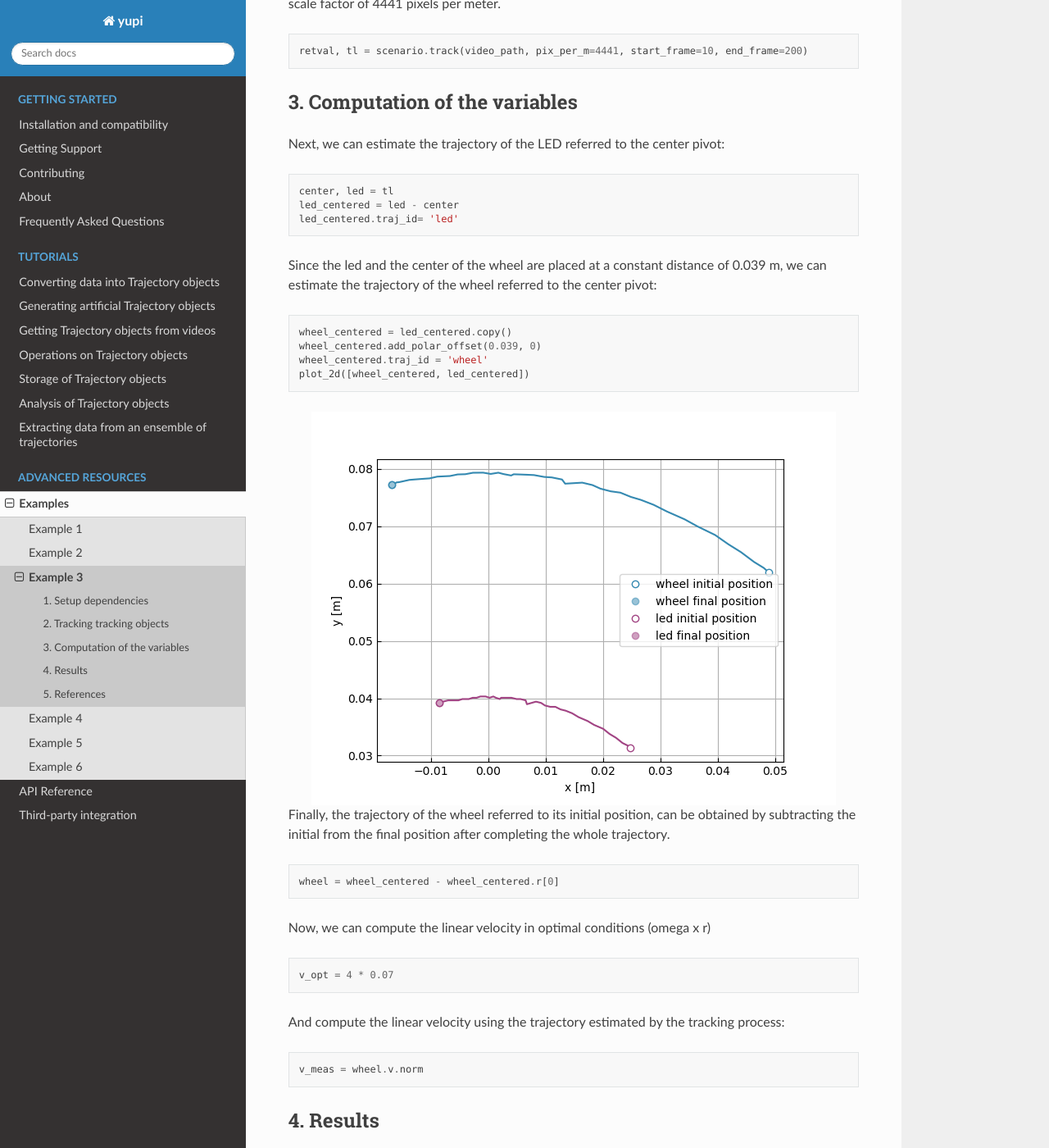
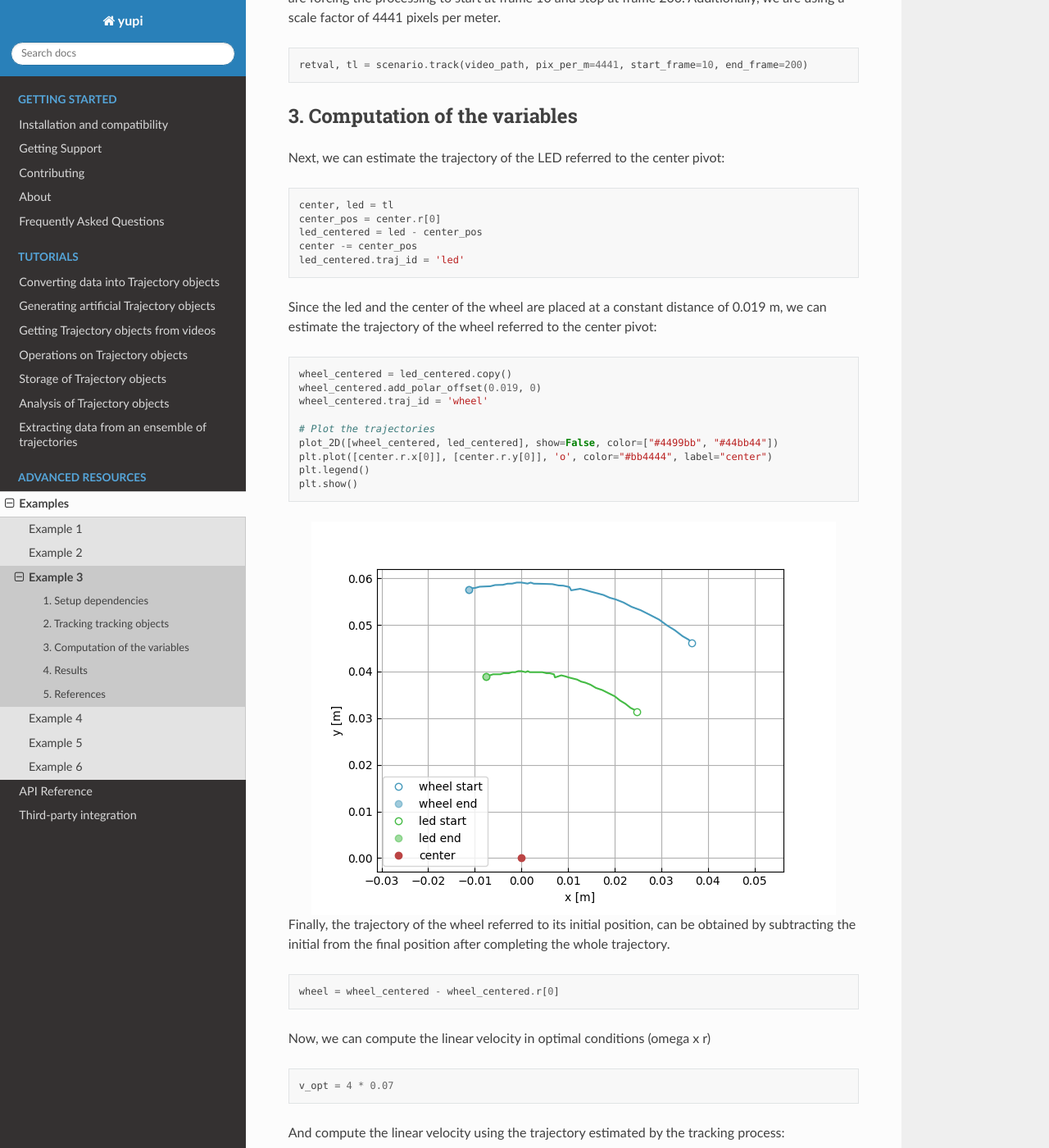
Before and after one commit to yupidevs/yupi, a Sphinx documentation site: the page built from docs/source/examples/example3.rst, in a window 1280 px wide and 1400 px high, scrolled down 1937 px. Shown: the whole window at 82% size. Built offline with Sphinx 7.4.7 and the Read the Docs theme 2.0.0, drawn with Linux system fonts in a browser that asks for light colours; some of the changed text lies outside the part shown.

Commit message:
Change plot trajetory leyend
Now it's shown "traj start/end" instead of "traj initial/final
position".

```diff
--- a/docs/source/examples/example2.rst
+++ b/docs/source/examples/example2.rst
@@ -105,10 +105,10 @@ Then, we can plot the results:
    :align: center
 
 
-.. _References 6:
+.. _References 2:
 
-5. References 2
----------------
+5. References
+-------------
 
 | [1] Chechkin, Aleksei V., et al. "Brownian yet non-Gaussian diffusion: from superstatistics to subordination of diffusing diffusivities." Physical Review X 7.2 (2017): 021002.
 | [2] Thapa, Samudrajit, et al. "Bayesian analysis of single-particle tracking data using the nested-sampling algorithm: maximum-likelihood model selection applied to stochastic-diffusivity data." Physical Chemistry Chemical Physics 20.46 (2018): 29018-29037.
--- a/docs/source/examples/example3.rst
+++ b/docs/source/examples/example3.rst
@@ -54,6 +54,7 @@ Import all the dependencies:
 .. code-block:: python
 
    import cv2
+   import matplotlib.pyplot as plt
    from yupi.tracking import ROI, ObjectTracker, TrackingScenario
    from yupi.tracking import ColorMatching, TemplateMatching
    from yupi.graphics import plot_2d
@@ -125,20 +126,27 @@ Next, we can estimate the trajectory of the LED referred to the center pivot:
 
 .. code-block:: python
 
-   center, led = tl
-   led_centered = led - center
-   led_centered.traj_id= 'led'
+    center, led = tl
+    center_pos = center.r[0]
+    led_centered = led - center_pos
+    center -= center_pos
+    led_centered.traj_id = 'led'
 
 Since the led and the center of the wheel are placed at a constant distance of
-0.039 m, we can estimate the trajectory of the wheel referred to the center
+0.019 m, we can estimate the trajectory of the wheel referred to the center
 pivot:
 
 .. code-block:: python
 
-   wheel_centered = led_centered.copy()
-   wheel_centered.add_polar_offset(0.039, 0)
-   wheel_centered.traj_id = 'wheel'
-   plot_2d([wheel_centered, led_centered])
+    wheel_centered = led_centered.copy()
+    wheel_centered.add_polar_offset(0.019, 0)
+    wheel_centered.traj_id = 'wheel'
+
+    # Plot the trajectories
+    plot_2D([wheel_centered, led_centered], show=False, color=["#4499bb", "#44bb44"])
+    plt.plot([center.r.x[0]], [center.r.y[0]], 'o', color="#bb4444", label="center")
+    plt.legend()
+    plt.show()
 
 
 .. figure:: /images/polar_offset.png
```
Also changed, not shown: other parts of docs/source/examples/example3.rst (+0 -1 lines), docs/source/images/example2.png, docs/source/images/example4-1.png, docs/source/images/example4-2.png, docs/source/images/example5.png, docs/source/images/polar_offset.png, 2 other files.
